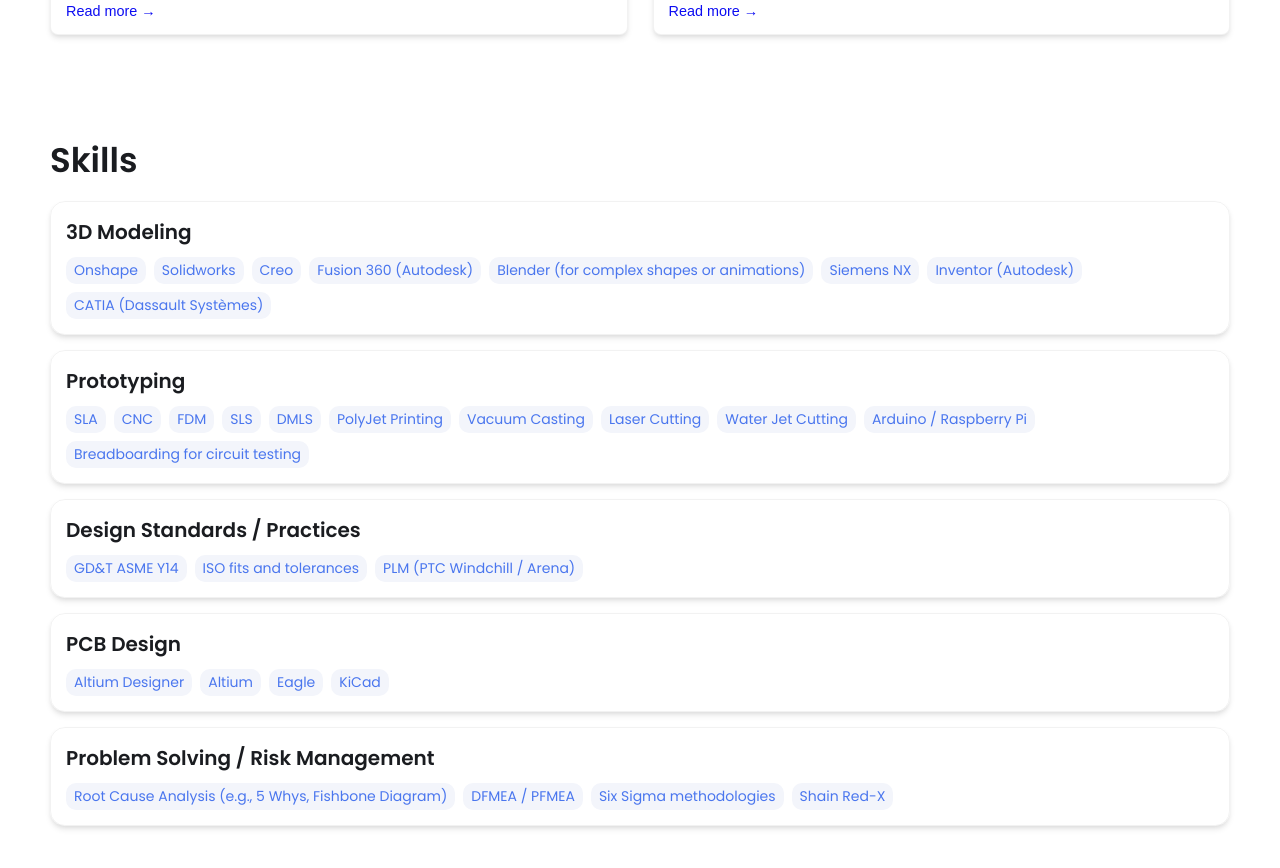
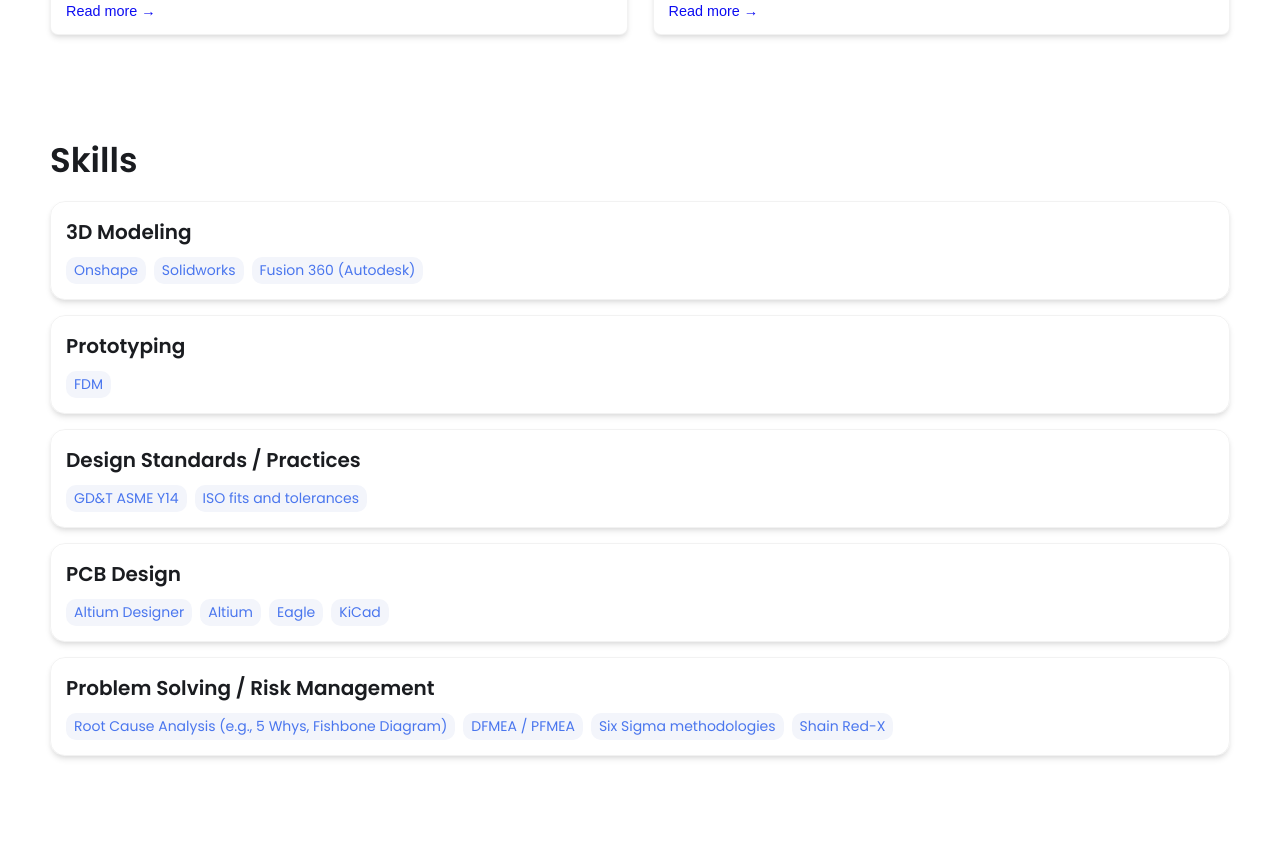
Before and after one commit to RobinKHur/RobinKHur.github.io, a Jekyll site: the page built from index.html, in a window 1280 px wide and 900 px high, scrolled down 1491 px. Shown: the top 868 px of the window. Built offline with Jekyll 4.4.1, drawn with Linux system fonts in a browser that asks for light colours.

Commit message:
Update _config.yml

```diff
--- a/_config.yml
+++ b/_config.yml
@@ -25,14 +25,14 @@
 
 # Link your resume
 # You can place your resume in assets/resume/{resume.pdf or add external link such as pdf saved in google drive
-resume-url: https://drive.google.com/file/d/13Z3duVzh-gguPU5r03oJVEE6rV9rd3DS/view?usp=sharing # or /assets/resume/resume.pdf
+resume-url: /assets/resume/resume.pdf
 
 
 # Set up external links - this will show up as small icons next to your name.
 
 external-links:    # input only your own url slug. The icons with missing entries will not appear.
-  linkedin: test    # https://www.linkedin.com/in/{your url slug}
-  github: leea12    # https://github.com/{your url slug}
+  linkedin: robinkhur    # https://www.linkedin.com/in/{your url slug}
+  github: RobinKHur    # https://github.com/{your url slug}
   stackoverflow: test      # https://stackoverflow.com/users/{your url slug}
   medium:            # https://medium.com/@{your url slug}
   x-twitter:   # https://x.com/{your url slug}
@@ -49,30 +49,14 @@
     tools:
     - Onshape
     - Solidworks
-    - Creo
     - Fusion 360 (Autodesk)
-    - Blender (for complex shapes or animations)
-    - Siemens NX
-    - Inventor (Autodesk)
-    - CATIA (Dassault Systèmes)
   - category: Prototyping
     tools:
-    - SLA
-    - CNC
     - FDM
-    - SLS
-    - DMLS
-    - PolyJet Printing
-    - Vacuum Casting
-    - Laser Cutting
-    - Water Jet Cutting
-    - Arduino / Raspberry Pi
-    - Breadboarding for circuit testing
   - category: Design Standards / Practices
     tools:
     - GD&T ASME Y14
     - ISO fits and tolerances
-    - PLM (PTC Windchill / Arena)
   - category: PCB Design
     tools:
     - Altium Designer
@@ -88,7 +72,7 @@
 
 
 # Contact Form Setup. Setup an account and copy over the key. When someone fills out the form, it will be received in your email.
-formspree-key:   https://formspree.io/f/{8-digit key}
+#formspree-key:   https://formspree.io/f/{8-digit key}
 
 
 
```
